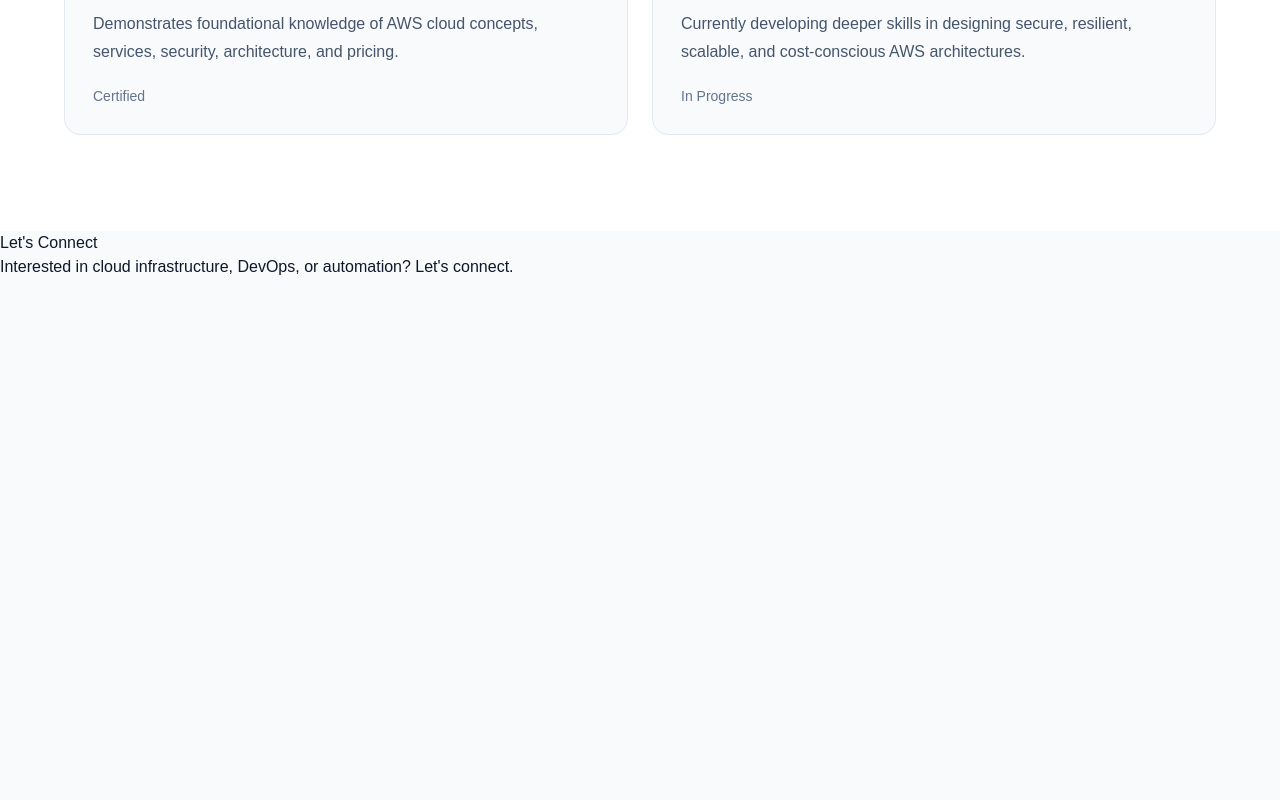
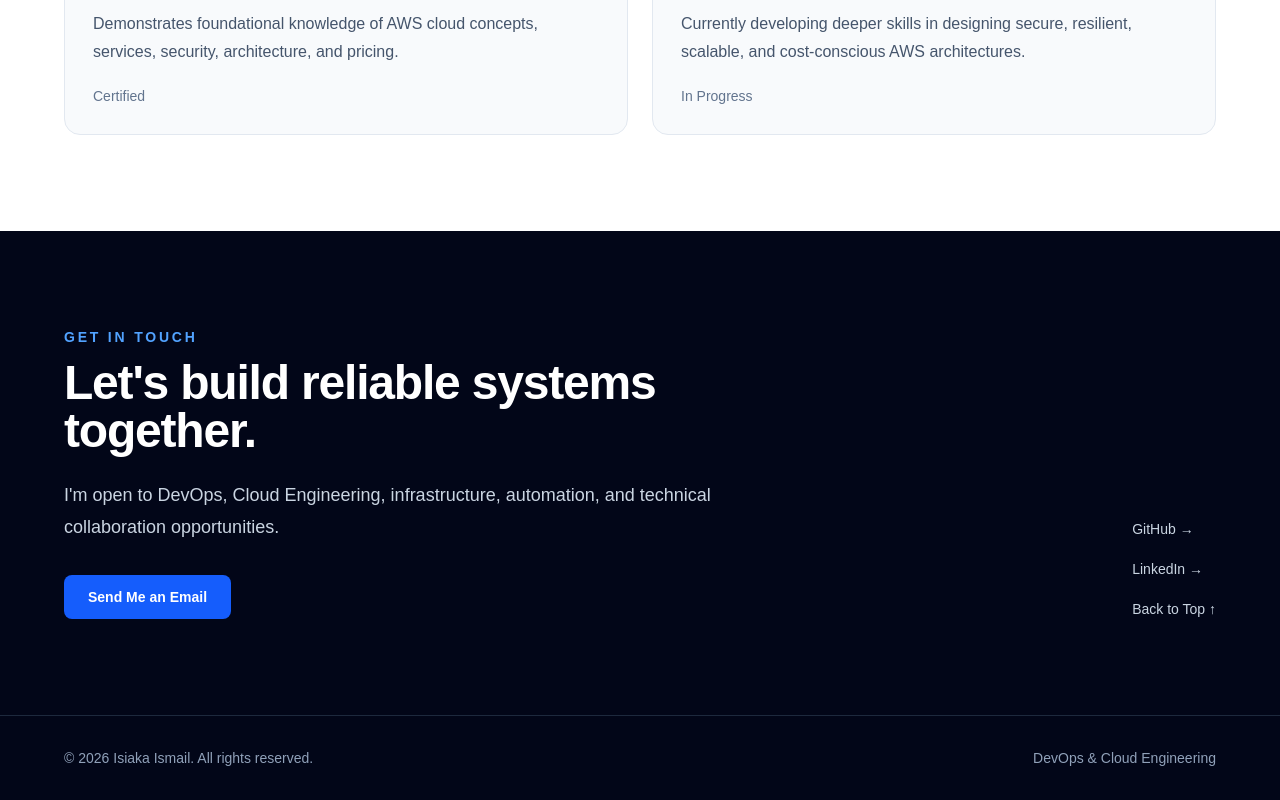
Before and after one commit to Isiaka-Ismail/isiaka-ismail-portfolio, a Next.js app: page / in a window 1280 px wide. Shown: the part 4543-5343 px from the top of the page. Before the commit the page ends 4822 px from the top, so only its background shows below. Built offline with nearby package versions, Linux system fonts and the light colour scheme.

Commit message:
feat: add contact section and footer

```diff
--- a/src/app/page.tsx
+++ b/src/app/page.tsx
@@ -391,14 +391,74 @@ export default function Home() {
           </div>
         </section>
 
-        <section id="contact">
-          <h2>Let's Connect</h2>
-          <p>
-            Interested in cloud infrastructure, DevOps, or automation?
-            Let's connect.
-          </p>
+        <section id="contact" className="bg-slate-950 px-6 py-24 text-white">
+          <div className="mx-auto max-w-6xl">
+            <div className="grid gap-12 lg:grid-cols-[1.2fr_0.8fr] lg:items-end">
+              <div>
+                <p className="text-sm font-semibold uppercase tracking-[0.2em] text-blue-400">
+                  Get In Touch
+                </p>
+
+                <h2 className="mt-3 max-w-2xl text-3xl font-bold tracking-tight sm:text-5xl">
+                  Let's build reliable systems together.
+                </h2>
+
+                <p className="mt-6 max-w-2xl text-lg leading-8 text-slate-300">
+                  I'm open to DevOps, Cloud Engineering, infrastructure, automation,
+                  and technical collaboration opportunities.
+                </p>
+
+                <a
+                  href="mailto:isiakaismail11@gmail.com"
+                  className="mt-8 inline-flex rounded-lg bg-blue-600 px-6 py-3 text-sm font-semibold text-white transition hover:bg-blue-700"
+                >
+                  Send Me an Email
+                </a>
+              </div>
+
+              <div className="lg:justify-self-end">
+                <div className="space-y-5 text-sm">
+                  <a
+                    href="https://github.com/IsiakaOladayo/"
+                    target="_blank"
+                    rel="noopener noreferrer"
+                    className="block text-slate-300 transition hover:text-white"
+                  >
+                    GitHub →
+                  </a>
+
+                  <a
+                    href="https://ng.linkedin.com/in/ismail-isiaka-664208246"
+                    target="_blank"
+                    rel="noopener noreferrer"
+                    className="block text-slate-300 transition hover:text-white"
+                  >
+                    LinkedIn →
+                  </a>
+
+                  <a
+                    href="#home"
+                    className="block text-slate-300 transition hover:text-white"
+                  >
+                    Back to Top ↑
+                  </a>
+                </div>
+              </div>
+            </div>
+          </div>
         </section>
           </main>
+        <footer className="border-t border-slate-800 bg-slate-950 px-6 py-8 text-slate-400">
+          <div className="mx-auto flex max-w-6xl flex-col gap-3 text-sm sm:flex-row sm:items-center sm:justify-between">
+            <p>
+              © {new Date().getFullYear()} Isiaka Ismail. All rights reserved.
+            </p>
+
+            <p>
+              DevOps & Cloud Engineering
+            </p>
+          </div>
+        </footer>
     </>
   );
 }
```
